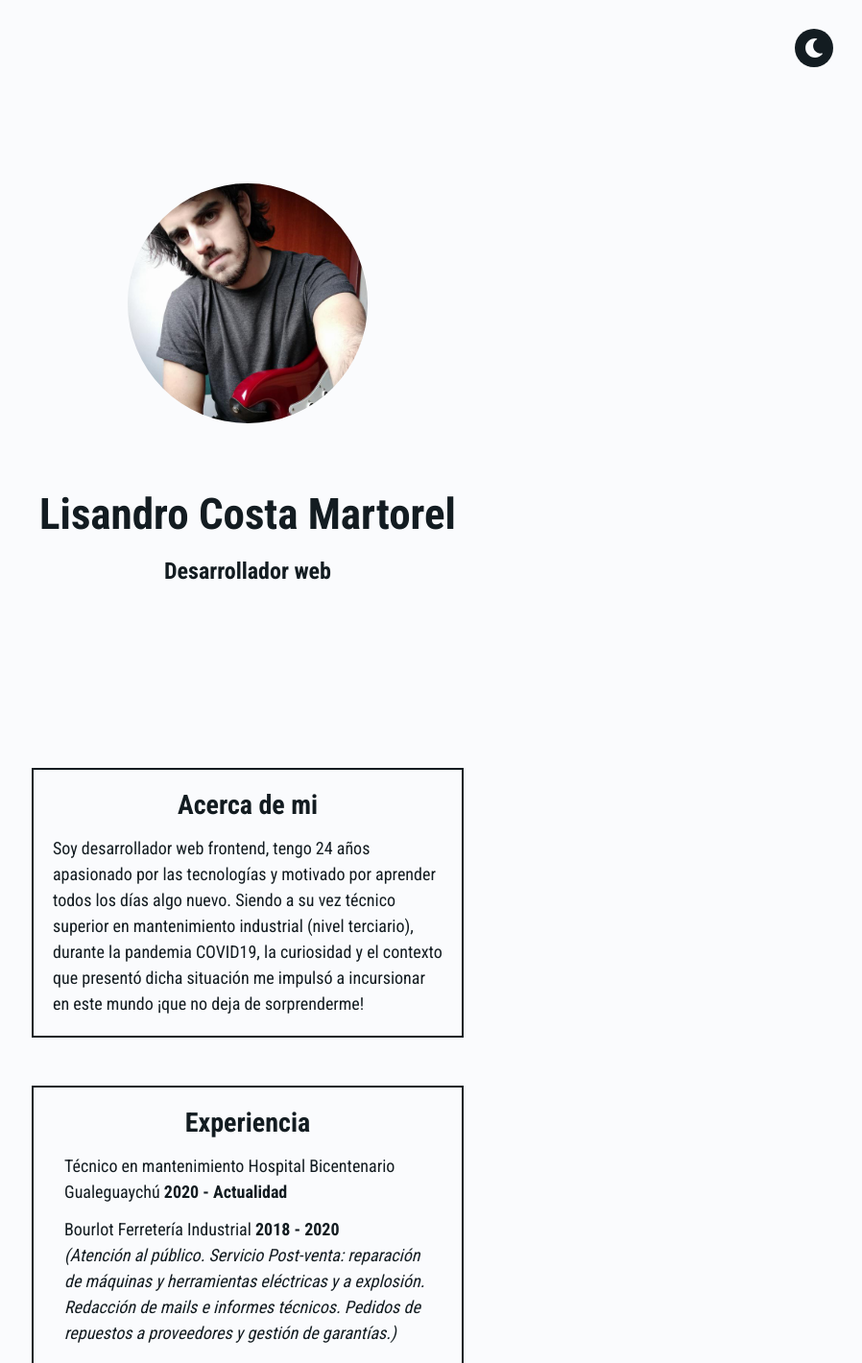
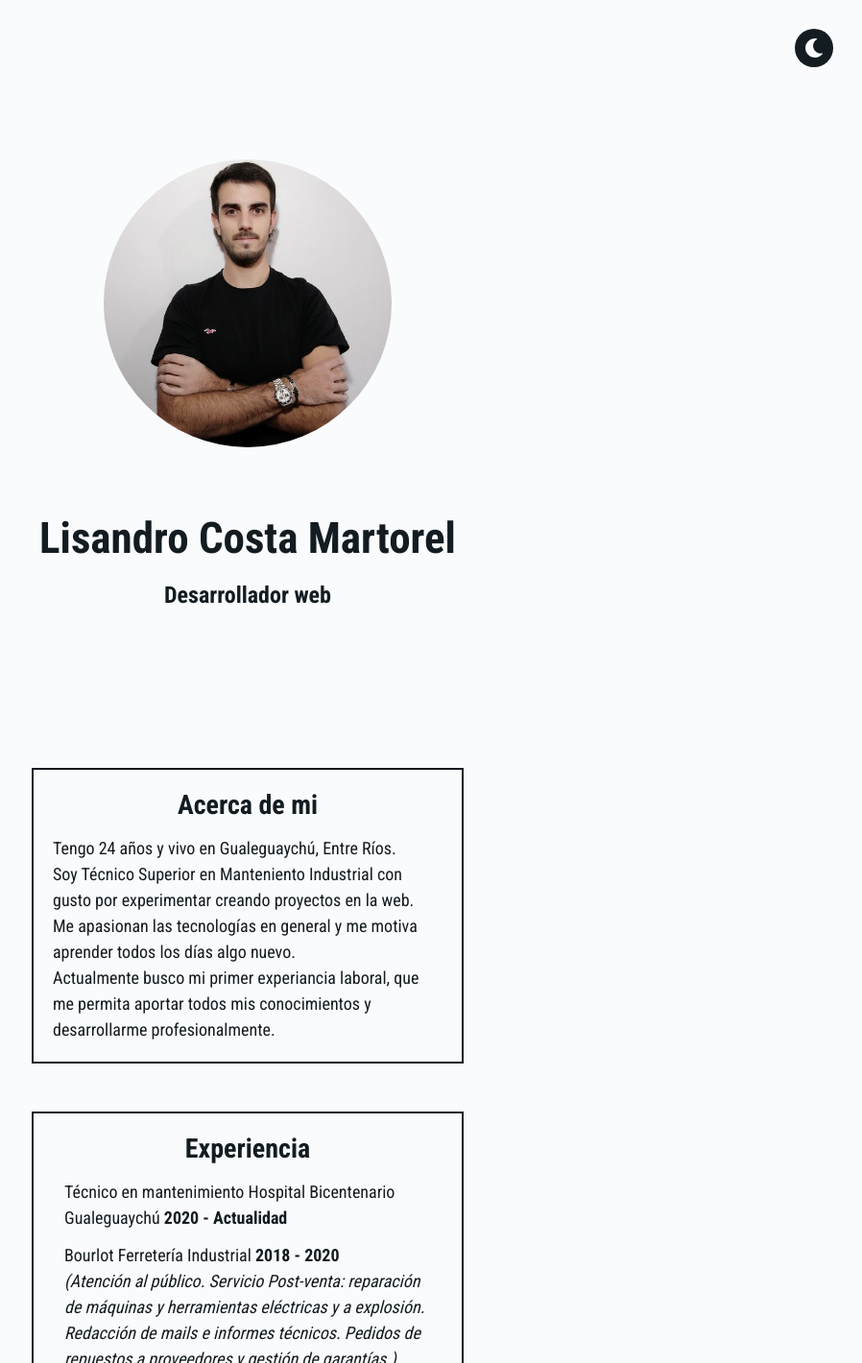
Before and after one commit to lichocosta/portfolio, a plain HTML site: page index.html in a window 1280 px wide. Shown: the top 1420 px of the page at 96% size, without its empty margins (382-1280 px from the left). Drawn offline with Linux system fonts and the light colour scheme.

Commit message:
Image, favicon, about me!

```diff
--- a/index.html
+++ b/index.html
@@ -15,6 +15,9 @@
 
         <!-- FontAwesome -->
         <link rel="stylesheet" href="https://cdnjs.cloudflare.com/ajax/libs/font-awesome/5.15.3/css/all.min.css" integrity="sha512-iBBXm8fW90+nuLcSKlbmrPcLa0OT92xO1BIsZ+ywDWZCvqsWgccV3gFoRBv0z+8dLJgyAHIhR35VZc2oM/gI1w==" crossorigin="anonymous" referrerpolicy="no-referrer" />
+
+        <!-- FavIcon -->
+        <link rel="shortcut icon" type="image/x-icon" href="img/fav.ico">
     </head>
 
     <body>
@@ -26,7 +29,7 @@
                     <i class="fas fa-moon"></i>
                 </button>
 
-                <img src="img/pp.jpg" alt="Lisandro Costa Martorel">
+                <img src="img/1233.jpg" alt="Lisandro Costa Martorel"></img>
                 <h1 class="headerTitle">Lisandro Costa Martorel</h1>
                 <h2>Desarrollador web</h2>
             </header>
@@ -36,9 +39,9 @@
             <section class="section float-on-hover">
                 <h2 class="subtitle">Acerca de mi</h2>
                 <p class="infoText">
-                    Soy desarrollador web frontend, tengo 24 años apasionado por las tecnologías y motivado por aprender todos los días algo nuevo.
-                    Siendo a su vez técnico superior en mantenimiento industrial (nivel terciario),
-                    durante la pandemia COVID19, la curiosidad y el contexto que presentó dicha situación me impulsó a incursionar en este mundo ¡que no deja de sorprenderme!
+                    Tengo 24 años y vivo en Gualeguaychú, Entre Ríos. <br>
+                    Soy Técnico Superior en Manteniento Industrial con gusto por experimentar creando proyectos en la web. <br> Me apasionan las tecnologías en general y me motiva aprender todos los días algo nuevo. <br>
+                    Actualmente busco mi primer experiancia laboral, que me permita aportar todos mis conocimientos y desarrollarme profesionalmente.
                 </p>
             </section>
 
--- a/styles.css
+++ b/styles.css
@@ -10,8 +10,8 @@
     --text-color: #131c21;
     --link-color: #57baf5;
     --shadow-color: rgb(0 0 0 / 40%);
-    --img-height: 250px;
-    --img-width: 250px;
+    --img-height: 300px;
+    --img-width: 300px;
     --div-width: 450px;
 }
 
```
Also changed, not shown: img/1233.jpg (added), img/fav.ico (added), img/pp.jpg (deleted).
